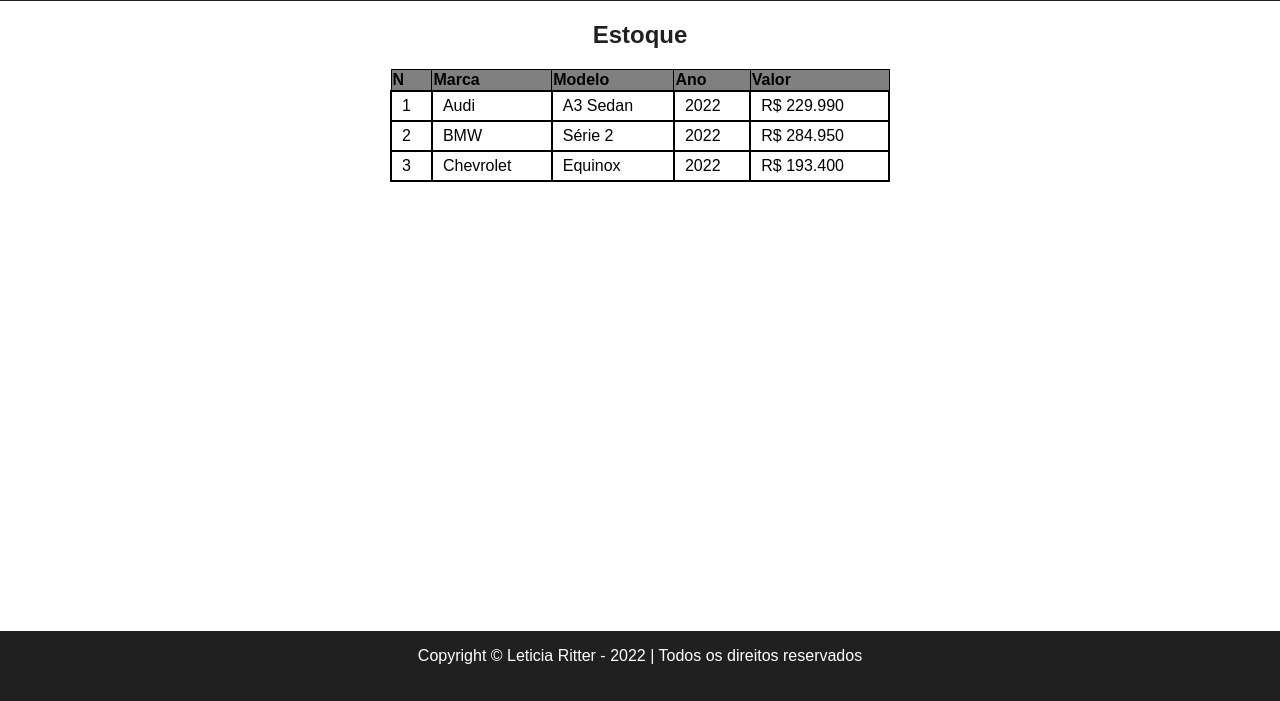
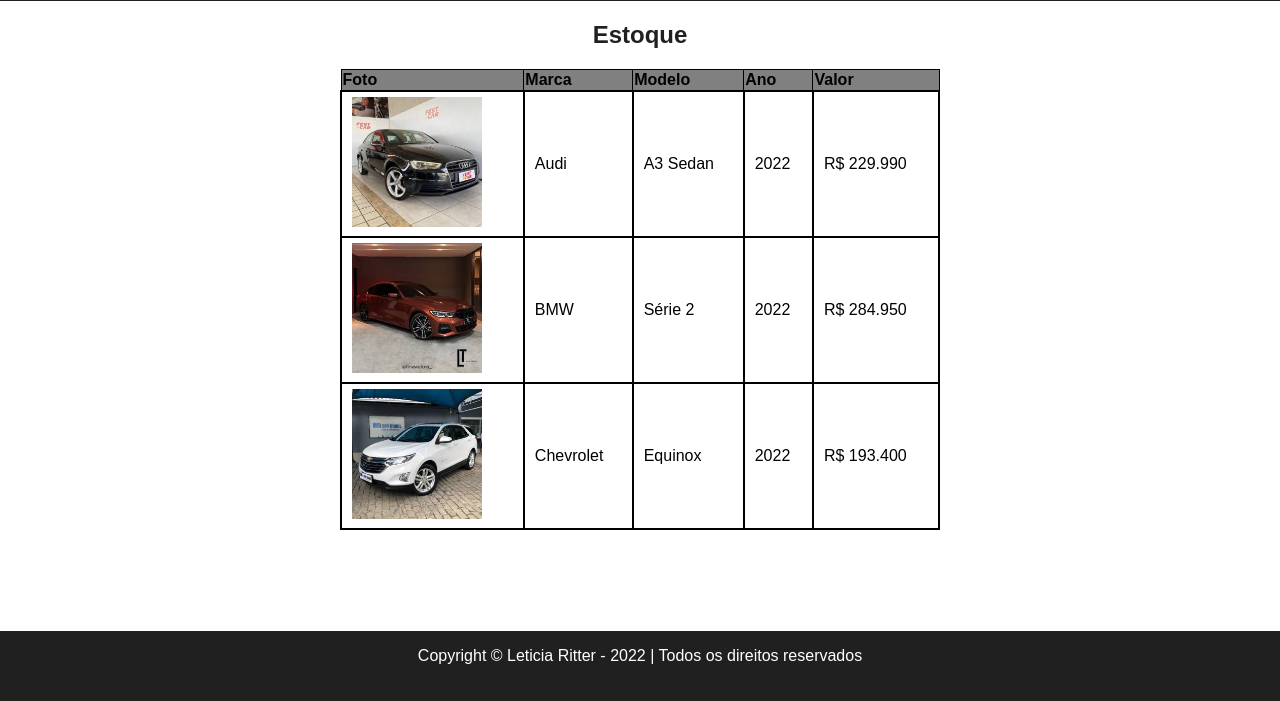
Before and after one commit to leticiatritter/trabalho-final-web, a plain HTML site: page produtos.html in a window 1280 px wide. Shown: the part 99-800 px from the top of the page. Drawn offline with Linux system fonts and the light colour scheme.

Commit message:
finalizado

```diff
--- a/main.css
+++ b/main.css
@@ -89,13 +89,6 @@ a:active {
   text-decoration: none;
 }
 
-/*#sociais {
-  margin-left: 25%;
-  margin-right: 25%;
-  font-family: Arial, Helvetica, sans-serif;
-  margin-bottom: 100px;
-}*/
-
 .formulario {
   max-width: 600px;
   display: block;
@@ -126,7 +119,7 @@ a:active {
 table {
   border-collapse: collapse;
   width: 100%;
-  max-width: 500px;
+  max-width: 600px;
   margin: 0 auto;
 }
 
--- a/produtos.html
+++ b/produtos.html
@@ -22,27 +22,27 @@
             <h1 style="text-align: center; color: #202020;">Estoque</h1>
             <table>
                 <tr class="tr1">
-                    <th class="classe">N</th>
+                    <th class="classe">Foto</th>
                     <th class="classe">Marca</th>
                     <th class="classe">Modelo</th>
                     <th class="classe">Ano</th>
                     <th class="classe">Valor</th>
                 <tr class="tr1">
-                    <td class="dados">1</td>
+                    <td class="dados"><img src="audia3.jpg" style="width: 130px;"></td>
                     <td class="dados">Audi</td>
                     <td class="dados">A3 Sedan</td>
                     <td class="dados">2022</td>
                     <td class="dados">R$ 229.990</td>
                 </tr>
                 <tr class="tr1">
-                    <td class="dados">2</td>
+                    <td class="dados"><img src="bmws2.jpg" style="width: 130px;"></td>
                     <td class="dados">BMW</td>
                     <td class="dados">Série 2</td>
                     <td class="dados">2022</td>
                     <td class="dados">R$ 284.950</td>
                 </tr>
                 <tr class="tr1">
-                    <td class="dados">3</td>
+                    <td class="dados"><img src="equinox.jpg" style="width: 130px;"></td>
                     <td class="dados">Chevrolet</td>
                     <td class="dados">Equinox</td>
                     <td class="dados">2022</td>
```
Also changed, not shown: index.html (+1 -1 lines), audia3.jpg (added), bmws2.jpg (added), equinox.jpg (added).
